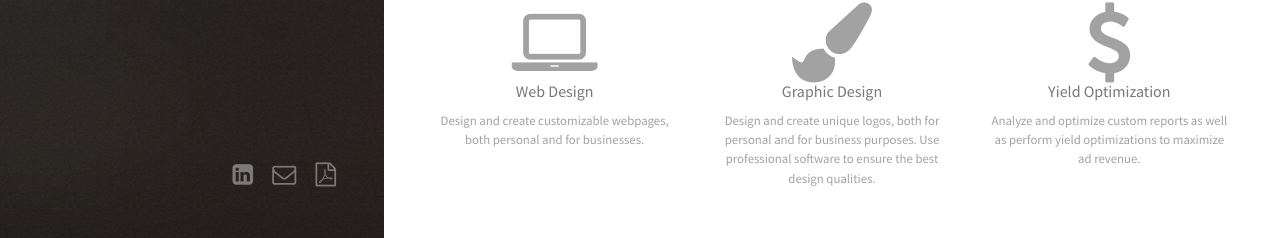
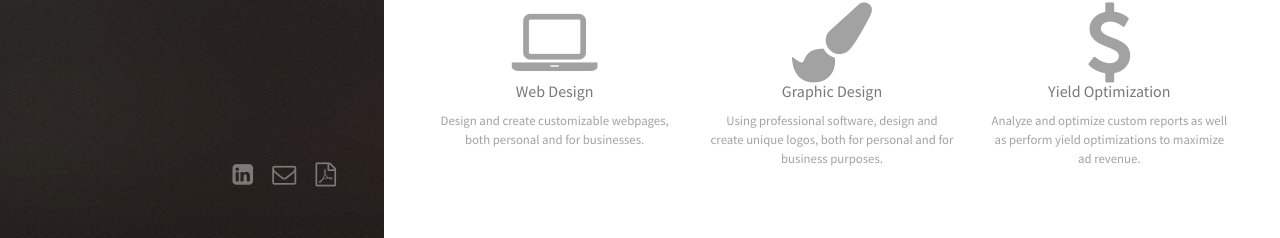
Before and after one commit to ruizadrian/ruizadrian.github.io, a plain HTML site: page index.html in a window 1280 px wide. Shown: the part 529-767 px from the top of the page. Drawn offline with Linux system fonts and the light colour scheme.

Commit message:
Update index.html

```diff
--- a/index.html
+++ b/index.html
@@ -71,7 +71,7 @@
 									<header>
 										<h3>Graphic Design</h3>
 									</header>
-									<p>Design and create unique logos, both for personal and for business purposes. Use professional software to ensure the best design qualities.</p>
+									<p>Using professional software, design and create unique logos, both for personal and for business purposes.</p>
 								</section>
 
 							</article>
```
